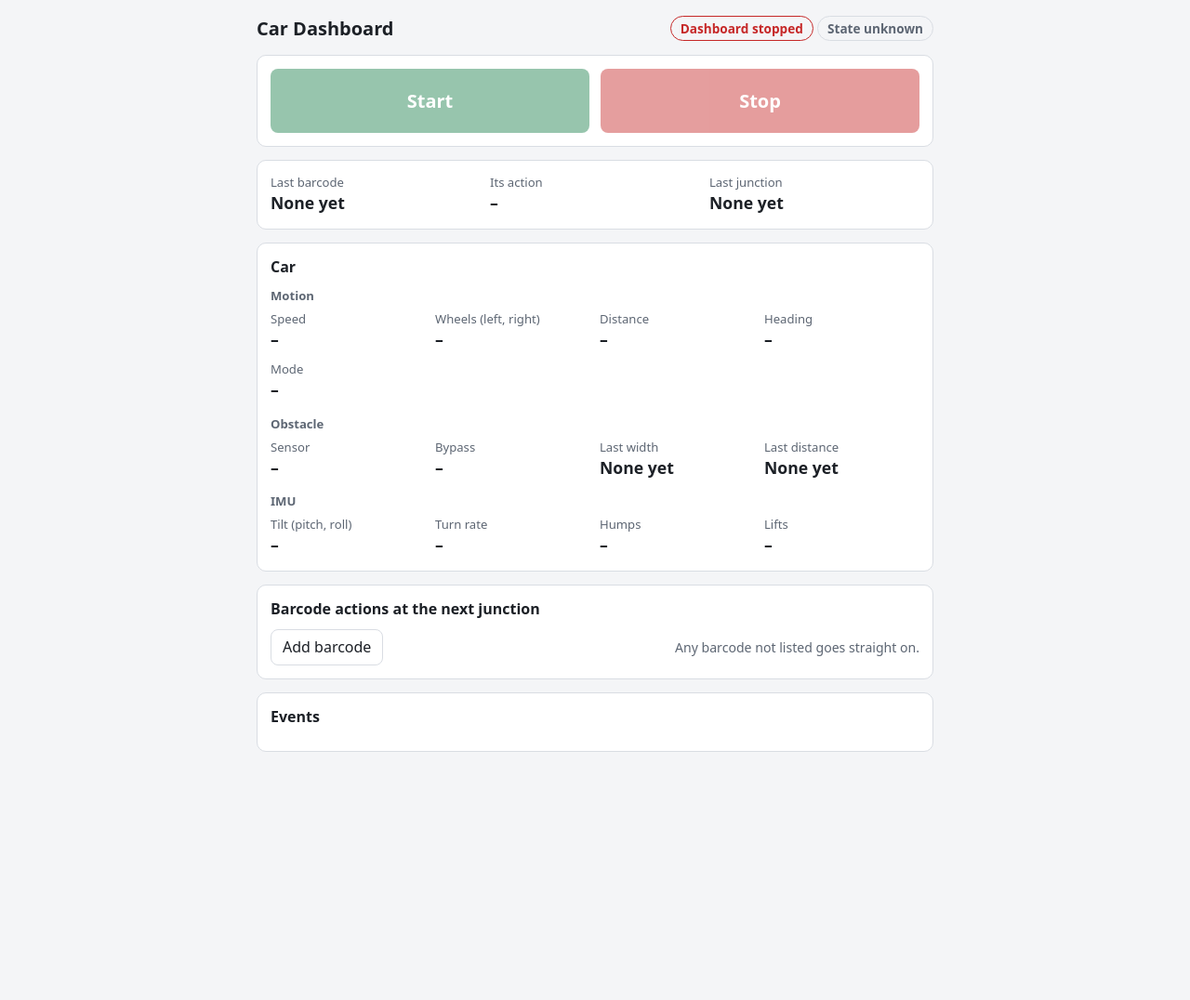
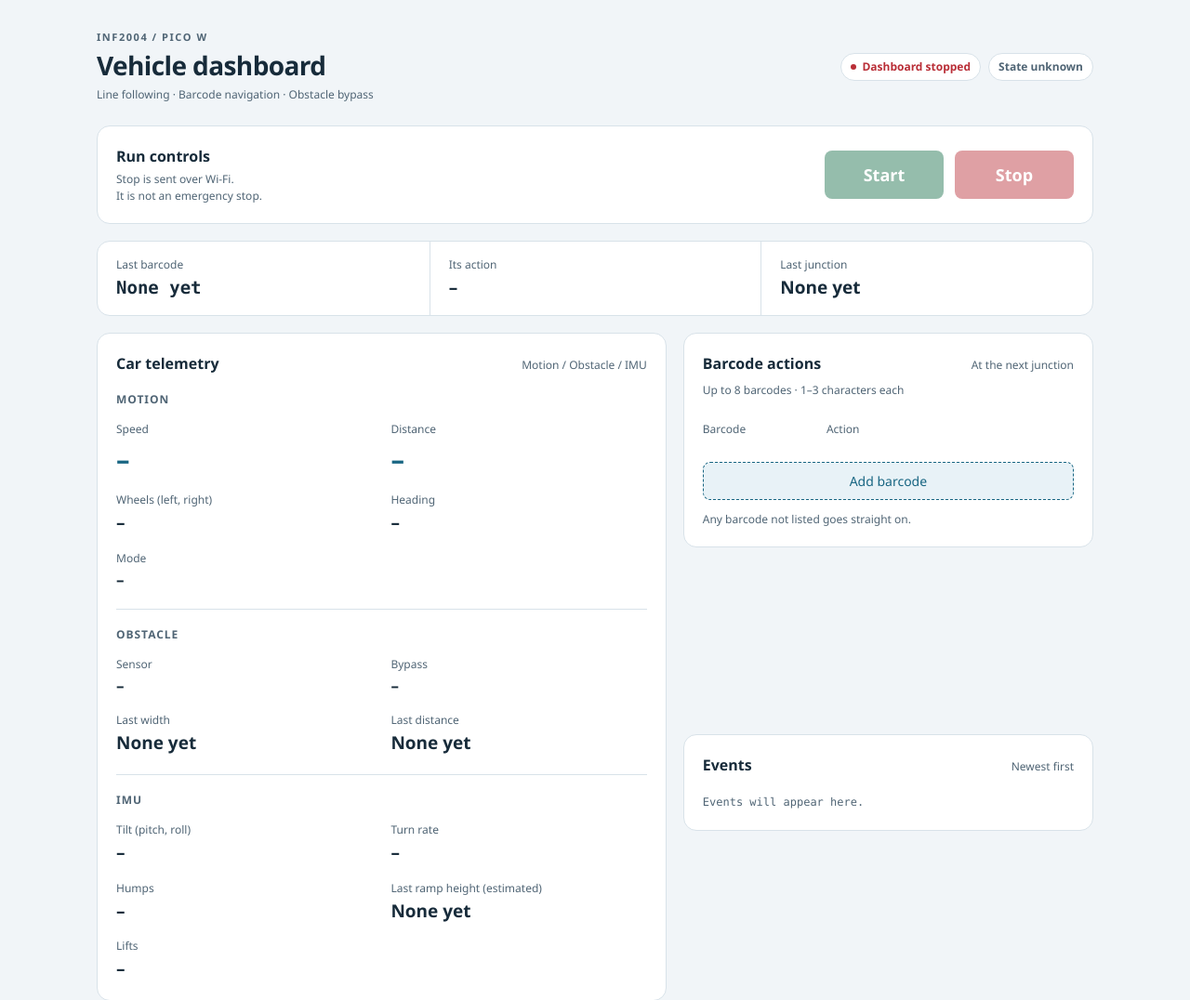
Before and after one commit to SITProjects/INF2004, a plain HTML site: page tools/dashboard/index.html in a window 1280 px wide. Shown: the top 1076 px of the page at 93% size. Before the commit the page ends 825 px from the top, so only its background shows below. Drawn offline with Linux system fonts and the light colour scheme; no server answers.

Commit message:
enhancement(Dashboard): Dashboard Improvement (#182)
* Initial UI Change Implementation

* fix(line_follow): A second touch against a bend ends it (#185)

A second touch against a bend, with no touch on the bend's own side between, ends the bend and steers at full lead, so a right turn straight into a left U keeps the line. LT127 and LT128 cover it; checked on the car on 2026-11-18.

Closes #183

* fix(obstacle): Point the servo back the right way (#187)

OBSTACLE_SERVO_MIRRORED goes back to 1: this car's servo faces right for commands below 90, and at 0 the bypass watch looked the way the car turned. Checked on the car on 2026-11-18 (OBS-U80).

Closes #186

* Addition of Ramp Height into Dashboard

* Restore files outside tools/dashboard to main

---------

Co-authored-by: Ng Ying Xuan <106949197+Kitsuneez@users.noreply.github.com>

```diff
--- a/tools/dashboard/index.html
+++ b/tools/dashboard/index.html
@@ -6,79 +6,275 @@
 <title>Car Dashboard</title>
 <style>
 :root {
-  --bg: #f4f5f7; --panel: #ffffff; --text: #1c2026; --muted: #5d6673;
-  --line: #d9dde3; --go: #1a7f4b; --stop: #c62828; --warn: #8a5a00;
-  --warn-bg: #fff4d6; --field: #ffffff;
-}
-@media (prefers-color-scheme: dark) {
-  :root {
-    --bg: #14171b; --panel: #1e2329; --text: #e8ebef; --muted: #9aa4b1;
-    --line: #333a43; --go: #2fa56a; --stop: #e04b4b; --warn: #f0c060;
-    --warn-bg: #3a2f14; --field: #14171b;
-  }
+  color-scheme: light;
+  --bg: #f1f5f8;
+  --panel: #ffffff;
+  --text: #172b3a;
+  --muted: #506575;
+  --line: #d8e2e9;
+  --accent: #176582;
+  --accent-bg: #e8f2f7;
+  --go: #176e49;
+  --stop: #b92e37;
+  --warn: #775000;
+  --warn-bg: #fff3d9;
+  --field: #ffffff;
 }
 * { box-sizing: border-box; }
 body {
-  margin: 0; background: var(--bg); color: var(--text);
-  font: 16px/1.45 system-ui, -apple-system, "Segoe UI", sans-serif;
+  margin: 0;
+  background: var(--bg);
+  color: var(--text);
+  font: 14px/1.5 "Segoe UI", system-ui, -apple-system, sans-serif;
 }
-main { max-width: 760px; margin: 0 auto; padding: 16px; display: grid; gap: 14px; }
-h1 { font-size: 1.25rem; margin: 0; }
-h2 { font-size: 1rem; margin: 0 0 10px; }
-header { display: flex; justify-content: space-between; align-items: center;
-  gap: 12px; flex-wrap: wrap; }
-.panel { background: var(--panel); border: 1px solid var(--line);
-  border-radius: 10px; padding: 14px; }
-.pill { padding: 3px 10px; border-radius: 999px; font-size: .85rem;
-  font-weight: 600; border: 1px solid var(--line); color: var(--muted); }
-.pill.on { color: var(--go); border-color: var(--go); }
-.pill.off { color: var(--stop); border-color: var(--stop); }
+main { max-width: 1120px; margin: 0 auto; padding: 32px 24px; }
+h1, h2, h3, p { margin: 0; }
+h1 { font-size: 28px; line-height: 1.2; font-weight: 650; letter-spacing: -.6px; }
+h2 { font-size: 16px; font-weight: 650; }
+h3 {
+  margin-bottom: 14px;
+  color: var(--muted);
+  font-size: 12px;
+  font-weight: 650;
+  letter-spacing: .08em;
+  text-transform: uppercase;
+}
+.page-header {
+  display: flex;
+  justify-content: space-between;
+  align-items: center;
+  gap: 20px;
+  flex-wrap: wrap;
+  margin-bottom: 24px;
+}
+.eyebrow {
+  margin-bottom: 5px;
+  color: var(--muted);
+  font-size: 11px;
+  font-weight: 650;
+  letter-spacing: .14em;
+  text-transform: uppercase;
+}
+.subtitle { margin-top: 6px; color: var(--muted); font-size: 12px; }
+.statuses { display: flex; align-items: center; gap: 8px; flex-wrap: wrap; }
+.pill {
+  display: inline-flex;
+  align-items: center;
+  gap: 6px;
+  padding: 5px 10px;
+  border: 1px solid var(--line);
+  border-radius: 999px;
+  background: var(--panel);
+  color: var(--muted);
+  font-size: 12px;
+  font-weight: 600;
+}
+#link::before {
+  content: "";
+  width: 6px;
+  height: 6px;
+  flex-shrink: 0;
+  border-radius: 50%;
+  background: currentColor;
+}
+.pill.on { color: var(--go); }
+.pill.off { color: var(--stop); }
+.dashboard-grid {
+  display: grid;
+  grid-template-columns: minmax(0, 1.25fr) minmax(320px, .9fr);
+  grid-template-areas:
+    "controls controls"
+    "summary summary"
+    "telemetry mapping"
+    "telemetry events";
+  gap: 18px;
+  align-items: start;
+}
+.panel {
+  min-width: 0;
+  padding: 20px;
+  border: 1px solid var(--line);
+  border-radius: 14px;
+  background: var(--panel);
+}
+.panel-heading {
+  display: flex;
+  align-items: baseline;
+  justify-content: space-between;
+  flex-wrap: wrap;
+  gap: 8px 12px;
+  margin-bottom: 18px;
+}
+.caption { color: var(--muted); font-size: 12px; }
+.run-panel {
+  grid-area: controls;
+  display: grid;
+  grid-template-columns: minmax(0, 1fr) auto;
+  align-items: center;
+  gap: 16px 24px;
+}
+.control-note { margin-top: 4px; color: var(--muted); font-size: 12px; }
 .controls { display: grid; grid-template-columns: 1fr 1fr; gap: 12px; }
-button { font: inherit; cursor: pointer; border-radius: 8px;
-  border: 1px solid var(--line); background: var(--field); color: var(--text);
-  padding: 7px 12px; }
+button, input, select { font: inherit; }
+button {
+  padding: 9px 13px;
+  border: 1px solid var(--line);
+  border-radius: 8px;
+  background: var(--field);
+  color: var(--text);
+  cursor: pointer;
+}
 button:disabled { opacity: .45; cursor: not-allowed; }
-button.big { padding: 20px 0; font-size: 1.25rem; font-weight: 700;
-  color: #fff; border: 0; }
+button:not(:disabled):hover { filter: brightness(.95); }
+button.big {
+  min-width: 128px;
+  min-height: 52px;
+  padding: 12px 20px;
+  border: 0;
+  color: #ffffff;
+  font-size: 18px;
+  font-weight: 650;
+}
 #start { background: var(--go); }
 #stop { background: var(--stop); }
-.notice { background: var(--warn-bg); color: var(--warn); border-radius: 8px;
-  padding: 8px 12px; font-size: .92rem; }
-.facts { display: grid; grid-template-columns: repeat(3, 1fr); gap: 10px; }
-.fact span { display: block; color: var(--muted); font-size: .82rem; }
-.fact strong { font-size: 1.1rem; overflow-wrap: anywhere; }
-.tiles { display: grid; grid-template-columns: repeat(auto-fit, minmax(150px, 1fr));
-  gap: 10px; }
-.tiles.stale { opacity: .45; }
-.fact small { color: var(--muted); font-size: .8rem; }
-h3 { font-size: .82rem; color: var(--muted); margin: 14px 0 6px; font-weight: 600; }
-h3:first-of-type { margin-top: 0; }
-.row { display: grid; grid-template-columns: 90px 1fr auto; gap: 8px;
-  margin-bottom: 8px; }
-input, select { font: inherit; padding: 7px 9px; border-radius: 8px;
-  border: 1px solid var(--line); background: var(--field); color: var(--text);
-  min-width: 0; width: 100%; }
-input { text-transform: uppercase; }
-.foot { display: flex; justify-content: space-between; align-items: center;
-  gap: 10px; flex-wrap: wrap; }
-.hint { color: var(--muted); font-size: .88rem; }
+:is(button, input, select):focus-visible {
+  outline: 3px solid var(--accent);
+  outline-offset: 3px;
+}
+.notice {
+  grid-column: 1 / -1;
+  padding: 10px 12px;
+  border-radius: 8px;
+  background: var(--warn-bg);
+  color: var(--warn);
+  font-size: 13px;
+}
+.facts {
+  grid-area: summary;
+  display: grid;
+  grid-template-columns: repeat(3, minmax(0, 1fr));
+  padding: 0;
+}
+.facts .fact { padding: 16px 20px; }
+.facts .fact + .fact { border-left: 1px solid var(--line); }
+.fact { min-width: 0; }
+.fact span { display: block; margin-bottom: 3px; color: var(--muted); font-size: 12px; }
+.fact strong {
+  display: block;
+  font-size: 19px;
+  line-height: 1.35;
+  font-weight: 600;
+  font-variant-numeric: tabular-nums;
+  overflow-wrap: anywhere;
+}
+#barcode { font-family: ui-monospace, Menlo, Consolas, monospace; }
+.telemetry-panel { grid-area: telemetry; }
+#age:not(:empty) {
+  display: block;
+  margin-bottom: 18px;
+  padding: 9px 12px;
+  border-radius: 8px;
+  background: var(--warn-bg);
+  color: var(--warn);
+  font-size: 13px;
+}
+#age:empty { display: none; }
+.telemetry-group + .telemetry-group {
+  margin-top: 20px;
+  padding-top: 18px;
+  border-top: 1px solid var(--line);
+}
+.tiles { display: grid; grid-template-columns: repeat(2, minmax(0, 1fr)); gap: 16px 20px; }
+.tiles.stale { opacity: .55; }
+.fact.primary strong { color: var(--accent); font-size: 29px; letter-spacing: -.7px; }
+#mode, #obstacle, #bypass { font-size: 17px; }
+.mapping-panel { grid-area: mapping; }
+.mapping-note { margin: -10px 0 16px; color: var(--muted); font-size: 12px; }
+.row, .row-labels {
+  display: grid;
+  grid-template-columns: minmax(56px, .7fr) minmax(90px, 1.1fr) auto;
+  align-items: center;
+  gap: 8px;
+}
+.row-labels { margin-bottom: 7px; color: var(--muted); font-size: 12px; }
+.row-labels::after { content: "Remove"; visibility: hidden; padding: 8px; font-size: 12px; }
+.row + .row { margin-top: 10px; }
+input, select {
+  min-width: 0;
+  width: 100%;
+  padding: 9px 8px;
+  border: 1px solid var(--line);
+  border-radius: 8px;
+  background: var(--field);
+  color: var(--text);
+}
+input { text-transform: uppercase; font-family: ui-monospace, Menlo, Consolas, monospace; }
+.row button { padding: 9px 8px; font-size: 12px; }
+.foot { display: grid; gap: 12px; margin-top: 18px; }
+#add { width: 100%; border: 1px dashed var(--accent); background: var(--accent-bg); color: var(--accent); }
+.hint { color: var(--muted); font-size: 12px; overflow-wrap: anywhere; }
 .hint.bad { color: var(--stop); }
-ol { list-style: none; margin: 0; padding: 0; max-height: 300px;
-  overflow-y: auto; font: .84rem/1.5 ui-monospace, Menlo, Consolas, monospace; }
-li { overflow-wrap: anywhere; color: var(--muted); }
+.events-panel { grid-area: events; }
+ol {
+  max-height: 300px;
+  overflow-y: auto;
+  margin: 0;
+  padding: 0;
+  list-style: none;
+  font: 12px/1.7 ui-monospace, Menlo, Consolas, monospace;
+}
+li { padding: 10px 0; color: var(--muted); overflow-wrap: anywhere; }
+li + li { border-top: 1px solid var(--line); }
+li:first-child { padding-top: 0; }
+li:last-child { padding-bottom: 0; }
+#events:empty::before { content: "Events will appear here."; color: var(--muted); }
+@media (max-width: 820px) {
+  main { padding: 24px 18px; }
+  .dashboard-grid {
+    grid-template-columns: minmax(0, 1fr);
+    grid-template-areas: "controls" "summary" "telemetry" "mapping" "events";
+  }
+}
+@media (max-width: 540px) {
+  main { padding: 20px 12px; }
+  h1 { font-size: 25px; }
+  .page-header { align-items: flex-start; gap: 14px; margin-bottom: 18px; }
+  .dashboard-grid { gap: 14px; }
+  .panel { padding: 16px; }
+  .run-panel { grid-template-columns: minmax(0, 1fr); gap: 16px; }
+  button.big { min-width: 0; }
+  .facts { padding: 0; }
+  .facts .fact { padding: 14px 10px; }
+  .facts .fact span { font-size: 11px; }
+  .facts .fact strong { font-size: 17px; }
+  .tiles { gap: 16px 12px; }
+  .fact strong { font-size: 18px; }
+  .fact.primary strong { font-size: 25px; }
+  input, select { font-size: 16px; }
+  button, input, select { min-height: 44px; }
+}
 </style>
 </head>
 <body>
 <main>
-  <header>
-    <h1>Car Dashboard</h1>
+  <header class="page-header">
     <div>
+      <p class="eyebrow">INF2004 / Pico W</p>
+      <h1>Vehicle dashboard</h1>
+      <p class="subtitle">Line following · Barcode navigation · Obstacle bypass</p>
+    </div>
+    <div class="statuses" aria-label="Vehicle status">
       <span id="link" class="pill off">Car offline</span>
       <span id="run" class="pill">State unknown</span>
     </div>
   </header>
 
-  <section class="panel">
+  <div class="dashboard-grid">
+    <section class="panel run-panel" aria-labelledby="controls-title">
+      <div>
+        <h2 id="controls-title">Run controls</h2>
+        <p class="control-note">Stop is sent over Wi-Fi.<br>It is not an emergency stop.</p>
+      </div>
       <div class="controls">
         <button id="start" class="big" disabled>Start</button>
         <button id="stop" class="big" disabled>Stop</button>
@@ -87,53 +283,73 @@ li { overflow-wrap: anywhere; color: var(--muted); }
         buttons can't reach it. Use the car's power switch to stop it.</p>
     </section>
 
-  <section class="panel facts">
+    <section class="panel facts" aria-label="Latest barcode and junction">
       <div class="fact"><span>Last barcode</span><strong id="barcode">None yet</strong></div>
       <div class="fact"><span>Its action</span><strong id="action">–</strong></div>
       <div class="fact"><span>Last junction</span><strong id="junction">None yet</strong></div>
     </section>
 
-  <section class="panel">
-    <h2>Car <small id="age" class="hint"></small></h2>
+    <section class="panel telemetry-panel" aria-labelledby="telemetry-title">
+      <div class="panel-heading">
+        <h2 id="telemetry-title">Car telemetry</h2>
+        <span class="caption">Motion / Obstacle / IMU</span>
+      </div>
+      <small id="age" class="hint"></small>
       <div id="live">
-      <h3>Motion</h3>
+        <section class="telemetry-group" aria-labelledby="motion-title">
+          <h3 id="motion-title">Motion</h3>
           <div class="tiles">
-        <div class="fact"><span>Speed</span><strong id="speed">–</strong></div>
+            <div class="fact primary"><span>Speed</span><strong id="speed">–</strong></div>
+            <div class="fact primary"><span>Distance</span><strong id="distance">–</strong></div>
             <div class="fact"><span>Wheels (left, right)</span><strong id="wheels">–</strong></div>
-        <div class="fact"><span>Distance</span><strong id="distance">–</strong></div>
             <div class="fact"><span>Heading</span><strong id="heading">–</strong></div>
             <div class="fact"><span>Mode</span><strong id="mode">–</strong></div>
           </div>
-      <h3>Obstacle</h3>
+        </section>
+        <section class="telemetry-group" aria-labelledby="obstacle-title">
+          <h3 id="obstacle-title">Obstacle</h3>
           <div class="tiles">
             <div class="fact"><span>Sensor</span><strong id="obstacle">–</strong></div>
             <div class="fact"><span>Bypass</span><strong id="bypass">–</strong></div>
             <div class="fact"><span>Last width</span><strong id="width">None yet</strong></div>
             <div class="fact"><span>Last distance</span><strong id="range">None yet</strong></div>
           </div>
-      <h3>IMU</h3>
+        </section>
+        <section class="telemetry-group" aria-labelledby="imu-title">
+          <h3 id="imu-title">IMU</h3>
           <div class="tiles">
             <div class="fact"><span>Tilt (pitch, roll)</span><strong id="tilt">–</strong></div>
             <div class="fact"><span>Turn rate</span><strong id="turn">–</strong></div>
             <div class="fact"><span>Humps</span><strong id="humps">–</strong></div>
+            <div class="fact"><span>Last ramp height (estimated)</span><strong id="ramp-height">None yet</strong></div>
             <div class="fact"><span>Lifts</span><strong id="lifts">–</strong></div>
           </div>
+        </section>
       </div>
     </section>
 
-  <section class="panel">
-    <h2>Barcode actions at the next junction</h2>
+    <section class="panel mapping-panel" aria-labelledby="mapping-title">
+      <div class="panel-heading">
+        <h2 id="mapping-title">Barcode actions</h2>
+        <span class="caption">At the next junction</span>
+      </div>
+      <p class="mapping-note">Up to 8 barcodes · 1–3 characters each</p>
+      <div class="row-labels" aria-hidden="true"><span>Barcode</span><span>Action</span></div>
       <div id="rows"></div>
       <div class="foot">
         <button id="add">Add barcode</button>
-      <span id="saved" class="hint">Any barcode not listed goes straight on.</span>
+        <span id="saved" class="hint" role="status">Any barcode not listed goes straight on.</span>
       </div>
     </section>
 
-  <section class="panel">
-    <h2>Events</h2>
+    <section class="panel events-panel" aria-labelledby="events-title">
+      <div class="panel-heading">
+        <h2 id="events-title">Events</h2>
+        <span class="caption">Newest first</span>
+      </div>
       <ol id="events"></ol>
     </section>
+  </div>
 </main>
 <script>
 const ACTIONS = [["STRAIGHT", "Straight"], ["LEFT", "Left"], ["RIGHT", "Right"],
@@ -222,6 +438,8 @@ function showCar(state) {
   const last = state.last_obstacle;
   $("width").textContent = last ? `${last.width_mm} mm` : "None yet";
   $("range").textContent = last ? `${last.range_mm} mm` : "None yet";
+  const height = state.last_ramp_height_mm;
+  $("ramp-height").textContent = height == null ? "None yet" : `${height} mm`;
   if (!car) { return; }
   $("speed").textContent = `${car.v} mm/s`;
   $("wheels").textContent = `${car.l}, ${car.r} mm/s`;
```
Also changed, not shown: 1 other file. Lines whose indentation alone changed are shown as unchanged.
